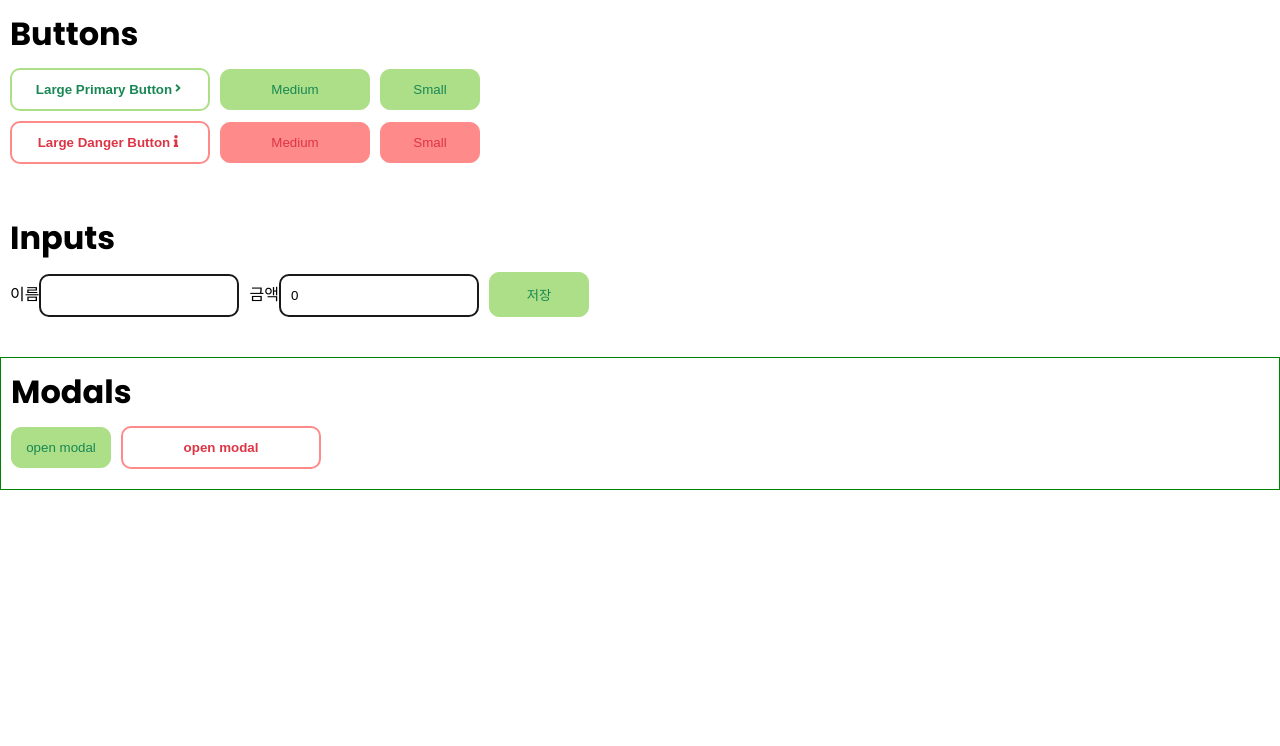
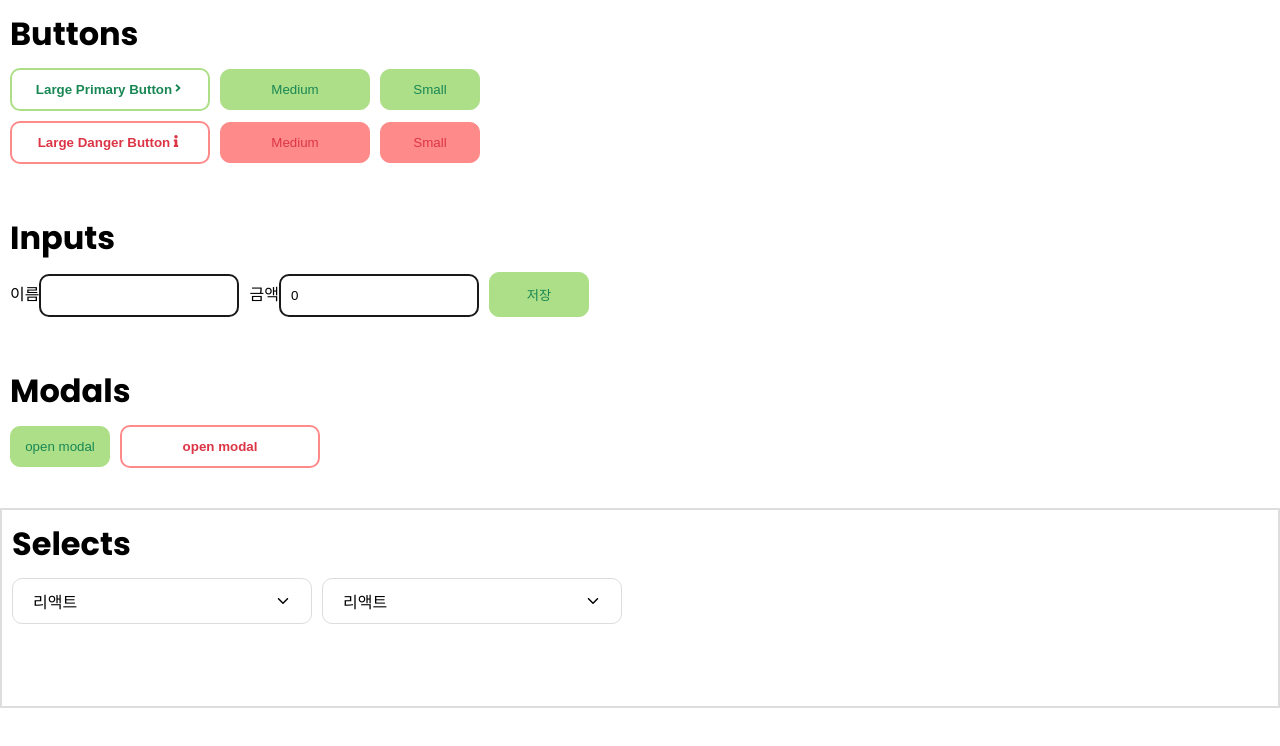
Before and after one commit to junvely/react_Lv3, a React (Create React App) app: page / in a window 1280 px wide. Shown: the top 746 px of the page. Built offline with nearby package versions, Linux system fonts and the light colour scheme.

Commit message:
Feat : Created and styled selects componet

```diff
--- a/src/App.js
+++ b/src/App.js
@@ -3,6 +3,7 @@
 import GlobalStyle from "./styles/GlobalStyles";
 import Inputs from "./components/Inputs/Inputs";
 import Modals from "./components/Modals/Modals";
+import Selects from "./components/Selects/Selects";
 
 function App() {
   return (
@@ -11,6 +12,7 @@
       <Buttons/>
       <Inputs/>
       <Modals/>
+      <Selects/>
     </div>
   );
 }
--- a/src/components/Modals/Modals.jsx
+++ b/src/components/Modals/Modals.jsx
@@ -17,24 +17,12 @@
   const [isModalOpen, setIsModalOpen] = useState(false);
   const [isModalOpenOut, setIsModalOpenOut] = useState(false);
 
-  const openModal = () => {
-    setIsModalOpen(true);
-    console.log("열기!");
+  const toggleModal = () => {
+    setIsModalOpen(!isModalOpen);
   };
 
-  const closeModal = () => {
-    setIsModalOpen(false);
-    console.log("닫기!");
-  };
-
-  const openModalOut = () => {
-    setIsModalOpenOut(true);
-    console.log("열기!");
-  };
-
-  const closeModalOut = () => {
-    setIsModalOpenOut(false);
-    console.log("외부영역닫기!");
+  const toggleModalOut = () => {
+    setIsModalOpenOut(!isModalOpenOut);
   };
 
   return (
@@ -44,7 +32,7 @@
         {/* Open and Close Modal by clicking on buttons */}
         <PrimarySmallButton
           buttonName={"open modal"}
-          onClick={openModal}
+          onClick={toggleModal}
         ></PrimarySmallButton>
         <ModalOpen style={{ display: isModalOpen ? "block" : "none" }}>
           <ModalContent>
@@ -55,7 +43,7 @@
             <ModalContentButtonDiv>
               <DangerSmallButton
                 buttonName={"닫기"}
-                onClick={closeModal}
+                onClick={toggleModal}
               ></DangerSmallButton>
               <PrimarySmallButton buttonName={"확인"}></PrimarySmallButton>
             </ModalContentButtonDiv>
@@ -65,12 +53,14 @@
         {/* Open and Close Modal by clicking outside content */}
         <DangerLargeButton
           buttonName={"open modal"}
-          onClick={openModalOut}
+          onClick={toggleModalOut}
         ></DangerLargeButton>
+
         <ModalOpen
           style={{ display: isModalOpenOut ? "block" : "none" }}
-          onClick={closeModalOut}
+          onClick={toggleModalOut}
         ></ModalOpen>
+
         <ModalContent style={{ display: isModalOpenOut ? "block" : "none" }}>
           <ModalContentDiv>
             <ModalContentP>
@@ -79,11 +69,12 @@
             <ModalContentButtonDiv>
               <DangerSmallButton
                 buttonName={"닫기"}
-                onClick={closeModalOut}
+                onClick={toggleModalOut}
               ></DangerSmallButton>
             </ModalContentButtonDiv>
           </ModalContentDiv>
         </ModalContent>
+
       </ModalsDiv>
     </ModalsContainer>
   );
--- /dev/null
+++ b/src/components/Selects/SelectVisible.jsx
@@ -0,0 +1,50 @@
+import React, { useState } from "react";
+import { IoIosArrowDown } from "react-icons/io";
+import {
+  StSelectButton,
+  StSelectBox,
+  StSelectBoxOptions,
+  StOptions,
+} from "../../styles/Selects.styles";
+
+function SelectVisible({position}) {
+  const [isSelectOption, setIsSelectOption] = useState(false);
+  const [optionName, setOptionName] = useState("리액트");
+
+  const optionArray = ["리액트", "자바", "스프링", "리액트네이티브"];
+
+  const toggleSelectOption = () => {
+    setIsSelectOption(!isSelectOption);
+  };
+
+  const selectOption = (optionName) => {
+    setOptionName(optionName);
+  };
+  return (
+    <>
+      <StSelectButton onClick={toggleSelectOption}>
+        {optionName}
+        <IoIosArrowDown />
+      </StSelectButton>
+
+      <StSelectBox position={position}>
+        <StSelectBoxOptions
+          style={{
+            display: isSelectOption ? "block" : "none",
+          }}
+          onClick={toggleSelectOption}
+        >
+          {optionArray.map((option, idx) => {
+            return (
+              <StOptions key={idx} onClick={() => selectOption(option)}>
+                {option}
+              </StOptions>
+            );
+          })}
+        </StSelectBoxOptions>
+      </StSelectBox>
+    </>
+  );
+}
+
+export default SelectVisible;
--- /dev/null
+++ b/src/components/Selects/Selects.jsx
@@ -0,0 +1,26 @@
+import React from "react";
+import {
+  StSelectsContainer,
+  StSelectsTitle,
+  StSelectsDiv,
+} from "../../styles/Selects.styles";
+import SelectVisible from "./SelectVisible";
+
+function Selects() {
+  return (
+    <StSelectsContainer>
+      <StSelectsTitle>Selects</StSelectsTitle>
+
+      <StSelectsDiv>
+        <div>
+          <SelectVisible position="absolute" />
+        </div>
+        <div>
+          <SelectVisible />
+        </div>
+      </StSelectsDiv>
+    </StSelectsContainer>
+  );
+}
+
+export default Selects;
--- a/src/styles/GlobalStyles.js
+++ b/src/styles/GlobalStyles.js
@@ -8,7 +8,7 @@
         --color-black: #191919;
         --color-white: #ffffff;
         --color-gray: #666666;
-        --color-light-gray: #808080;
+        --color-light-gray: #dddddd;
         --color-light-green: #acdf87;
         --color-light-red: #ff8a8a;
 
@@ -25,6 +25,7 @@
         --weight-light: 300;
 
         /* Size */
+        --size-extra-large: 300px;
         --size-large: 200px;
         --size-medium: 150px;
         --size-small: 100px;
--- a/src/styles/Modals.js
+++ b/src/styles/Modals.js
@@ -1,7 +1,6 @@
 import styled from "styled-components";
 
 export const ModalsContainer = styled.div`
-  border: 1px solid green;
   padding: 10px;
   margin-bottom: 20px;
 `;
@@ -13,8 +12,6 @@
 `;
 
 export const ModalOpen = styled.div`
-  width: 500px;
-  height: 300px;
   position: fixed;
   z-index: 1;
   left: 0;
@@ -22,7 +19,6 @@
   width: 100%;
   height: 100%;
   overflow: auto;
-  background-color: #ffffff;
   background-color: rgba(221, 221, 221, 0.8);
 `;
 
--- /dev/null
+++ b/src/styles/Selects.styles.js
@@ -0,0 +1,50 @@
+import styled from "styled-components";
+
+export const StSelectsContainer = styled.div`
+  border: 2px solid var(--color-light-gray);
+  padding: 10px;
+  margin-bottom: 20px;
+  height: 200px;
+  overflow: hidden;
+`;
+
+export const StSelectsTitle = styled.h1``;
+
+export const StSelectsDiv = styled.div`
+  margin-top: 10px;
+  display: flex;
+`;
+
+export const StSelectButton = styled.button`
+  border: 1px solid var(--color-light-gray);
+  width: var(--size-extra-large);
+  padding: 10px 20px;
+  border-radius: var(--size-border-radius);
+  text-align: left;
+  display: flex;
+  justify-content: space-between;
+  align-items: center;
+  margin-right: 10px;
+  font-size: var(--font-regular);
+`;
+
+export const StSelectBox = styled.div`
+  position: ${(props) => props.position};
+  margin-top: 10px;
+`;
+
+export const StSelectBoxOptions = styled.div`
+  border: 1px solid var(--color-light-gray);
+  width: var(--size-extra-large);
+  border-radius: var(--size-border-radius);
+  text-align: left;
+  background-color: var(--color-white);
+  overflow: hidden;
+`;
+
+export const StOptions = styled.div`
+  padding: 10px 20px;
+  &:hover {
+    background-color: var(--color-light-gray);
+  }
+`;
```
